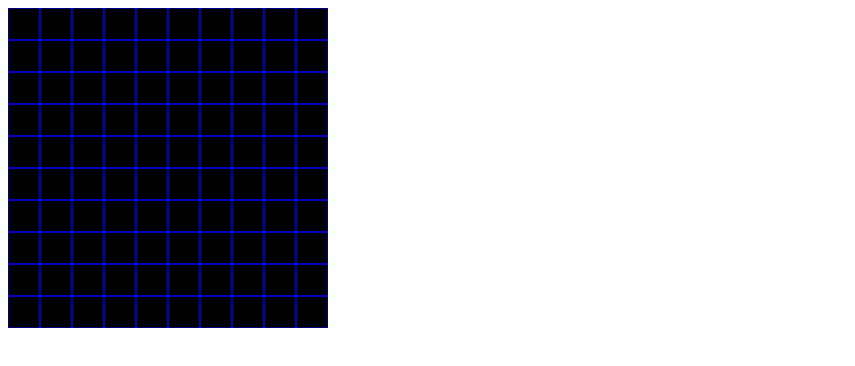
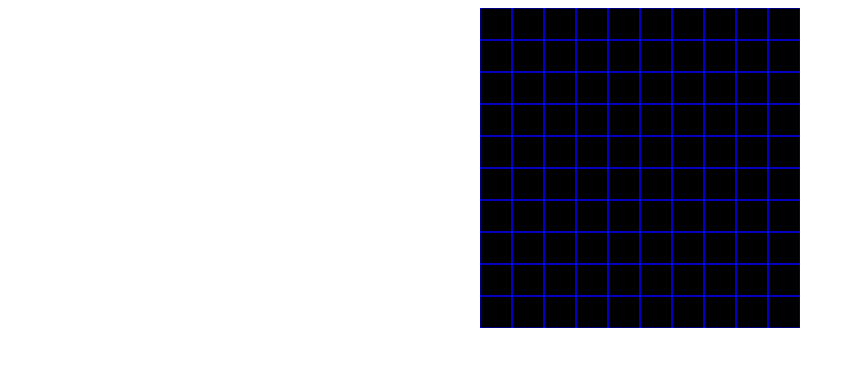
Before and after one commit to matheper/CampoMinado, a plain HTML site: page index.html in a window 1280 px wide. Shown: the whole page, without its empty margins (0-855 px from the left). Drawn offline with Linux system fonts and the light colour scheme.

Commit message:
Center game div.

```diff
--- a/index.html
+++ b/index.html
@@ -5,7 +5,7 @@
         <script language="javascript" src="javascripts/game.js"></script>
     </head>
     <body>
-        <div id="game">
+        <div id="game" style="width: 320px; margin: 0 auto;">
             <canvas id="game_canvas" width="600" height="400"
                 style="background-color:black;">
             </canvas>
```
